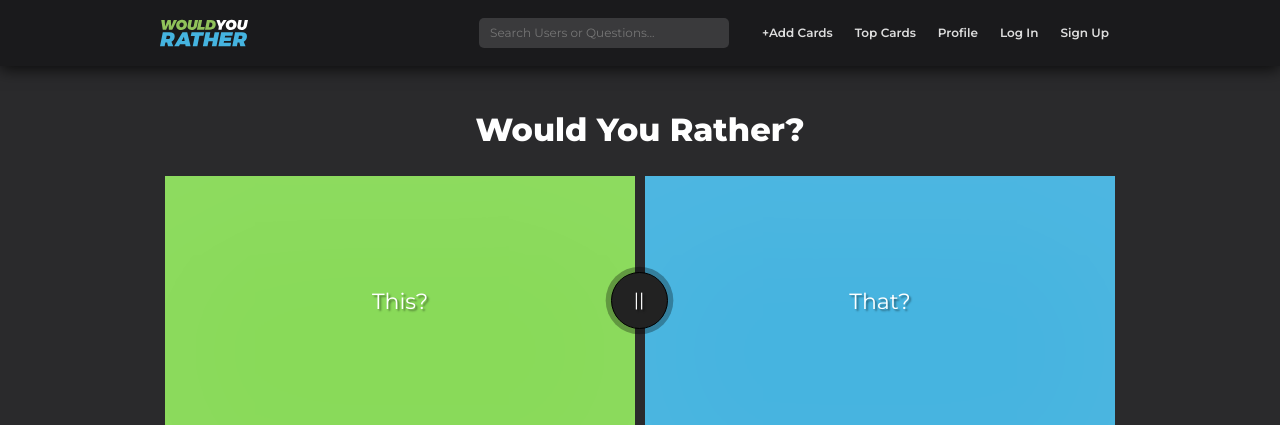
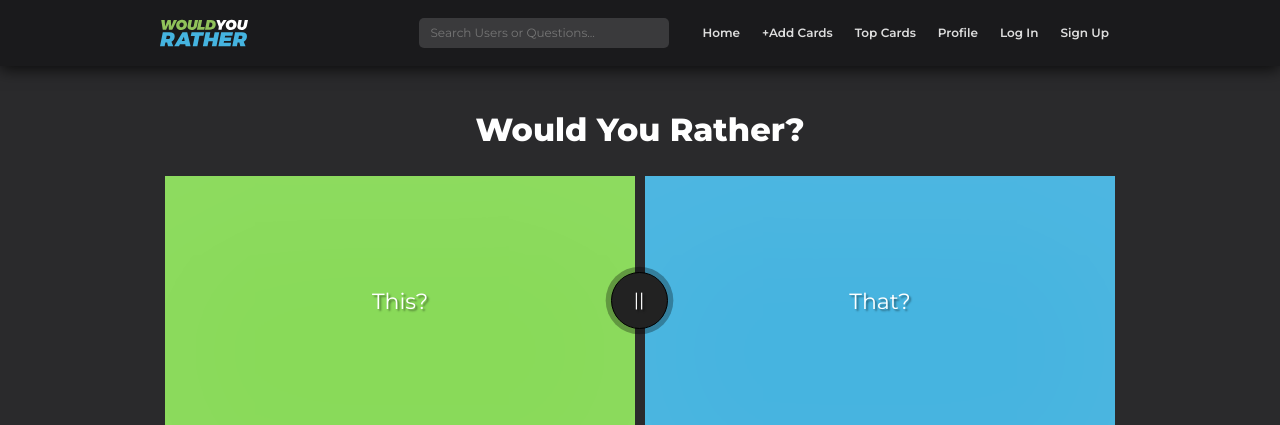
Before and after one commit to duvan094/PHPproject, a PHP site: page /index.php in a window 1280 px wide. Shown: the top 425 px of the page. Run offline with PHP 8.4, Linux system fonts and the light colour scheme; some libraries are stand-ins or nearby versions.

Commit message:
active page, media query
Tried to fix active page, doesn’t work for me…

```diff
--- a/css/main.css
+++ b/css/main.css
@@ -135,6 +135,11 @@ nav>div>ul>li>a{
 nav>div>ul>li>a:hover{
 	background:rgba(0, 0, 0, 0.2);
 	color:#FFF;
+}
+
+nav>div>ul>li>a.active {
+	background:rgba(0, 0, 0, 0.8);
+	color:#46B4E0;
 }
 
 nav>.navWrapper{
@@ -742,7 +747,7 @@ footer>#copyright{
 
 }
 
-@media(min-width:780px){
+@media(min-width:835px){
 	#hamburgerButton{
 		display:none;
 	}
--- a/header.php
+++ b/header.php
@@ -21,18 +21,21 @@
           <span></span>
           <span></span>
         </button>
+
         <ul>
           <li><a id="signupShow1" href="">Sign&nbsp;Up</a></li>
           <li><a id="loginShow" href="">Log&nbsp;In</a></li>
-          <li><a href="profile.php">Profile</a></li>
-          <li><a href="topcards.php">Top&nbsp;Cards</a></li>
-          <li><a href="addCards.php">+Add&nbsp;Cards</a></li>
+          <li><a class="<?php echo $current_page == 'profile.php' ? 'active' : NULL ?>" href="profile.php">Profile</a></li>
+          <li><a class="<?php echo $current_page == 'topcards.php' ? 'active' : NULL ?>" href="topcards.php">Top&nbsp;Cards</a></li>
+          <li><a class="<?php echo $current_page == 'addCards.php' ? 'active' : NULL ?>" href="addCards.php">+Add&nbsp;Cards</a></li>
+          <li><a class="<?php echo ($current_page == 'index.php' || $current_page == "") ? 'active' : NULL ?>" href="index.php">Home</a></li>
           <li>
             <form id="searchBar" action="searchResults.php" method="GET">
               <input type="text" name="searchField" placeholder="Search Users or Questions..."value="">
             </form>
           </li>
         </ul>
+
       </div>
     </nav>
 
```
